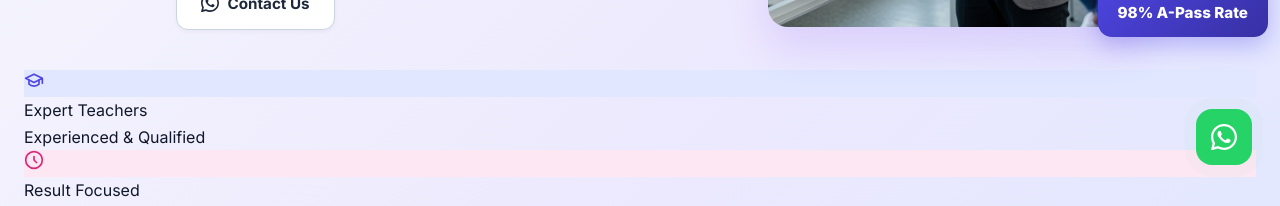
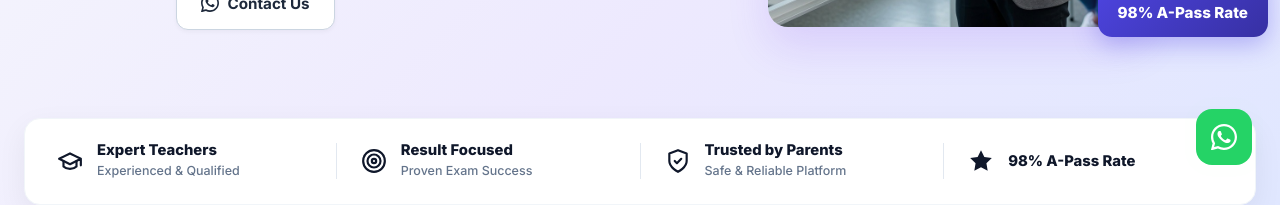
Before and after one commit to Thanuja47/MathSpark, a Next.js app: page / in a window 1280 px wide. Shown: the part 607-813 px from the top of the page. Built offline with nearby package versions, Linux system fonts and the light colour scheme; no server answers.

Commit message:
Replace broken trust bar with single clean white card container (tbar-*)

```diff
--- a/components/home/RedesignedHomepage.js
+++ b/components/home/RedesignedHomepage.js
@@ -177,53 +177,58 @@ export default function RedesignedHomepage() {
             </div>
           </div>
 
-          {/* ── Bottom Trust Bar ── */}
-          <div className="hero-trust-bar">
-            <div className="trust-bar-item">
-              <div className="trust-bar-icon" style={{background:'#e0e7ff'}}>
-                <svg width="20" height="20" viewBox="0 0 24 24" fill="none" stroke="#4f46e5" strokeWidth="2" strokeLinecap="round" strokeLinejoin="round">
-                  <path d="M22 10v6M2 10l10-5 10 5-10 5z"/><path d="M6 12v5c3 3 9 3 12 0v-5"/>
+          {/* ── Bottom Trust Bar Card ── */}
+          <div className="tbar-card-container">
+            {/* 1. Expert Teachers */}
+            <div className="tbar-item">
+              <svg className="tbar-icon text-indigo-600" width="26" height="26" viewBox="0 0 24 24" fill="none" stroke="currentColor" strokeWidth="2" strokeLinecap="round" strokeLinejoin="round">
+                <path d="M22 10v6M2 10l10-5 10 5-10 5z"/>
+                <path d="M6 12v5c3 3 9 3 12 0v-5"/>
               </svg>
-              </div>
               <div>
-                <div className="trust-bar-title">Expert Teachers</div>
-                <div className="trust-bar-sub">Experienced &amp; Qualified</div>
+                <div className="tbar-title">Expert Teachers</div>
+                <div className="tbar-sub">Experienced &amp; Qualified</div>
               </div>
             </div>
-            <div className="trust-bar-divider" />
-            <div className="trust-bar-item">
-              <div className="trust-bar-icon" style={{background:'#fce7f3'}}>
-                <svg width="20" height="20" viewBox="0 0 24 24" fill="none" stroke="#db2777" strokeWidth="2" strokeLinecap="round" strokeLinejoin="round">
-                  <circle cx="12" cy="12" r="10"/><path d="M12 8v4l3 3"/>
+
+            <div className="tbar-divider" />
+
+            {/* 2. Result Focused */}
+            <div className="tbar-item">
+              <svg className="tbar-icon text-pink-500" width="26" height="26" viewBox="0 0 24 24" fill="none" stroke="currentColor" strokeWidth="2" strokeLinecap="round" strokeLinejoin="round">
+                <circle cx="12" cy="12" r="10"/>
+                <circle cx="12" cy="12" r="6"/>
+                <circle cx="12" cy="12" r="2"/>
               </svg>
-              </div>
               <div>
-                <div className="trust-bar-title">Result Focused</div>
-                <div className="trust-bar-sub">Proven Exam Success</div>
+                <div className="tbar-title">Result Focused</div>
+                <div className="tbar-sub">Proven Exam Success</div>
               </div>
             </div>
-            <div className="trust-bar-divider" />
-            <div className="trust-bar-item">
-              <div className="trust-bar-icon" style={{background:'#dcfce7'}}>
-                <svg width="20" height="20" viewBox="0 0 24 24" fill="none" stroke="#16a34a" strokeWidth="2" strokeLinecap="round" strokeLinejoin="round">
+
+            <div className="tbar-divider" />
+
+            {/* 3. Trusted by Parents */}
+            <div className="tbar-item">
+              <svg className="tbar-icon text-blue-500" width="26" height="26" viewBox="0 0 24 24" fill="none" stroke="currentColor" strokeWidth="2" strokeLinecap="round" strokeLinejoin="round">
                 <path d="M12 22s8-4 8-10V5l-8-3-8 3v7c0 6 8 10 8 10z"/>
+                <polyline points="9 12 11 14 15 10"/>
               </svg>
-              </div>
               <div>
-                <div className="trust-bar-title">Trusted by Parents</div>
-                <div className="trust-bar-sub">Safe &amp; Reliable Platform</div>
+                <div className="tbar-title">Trusted by Parents</div>
+                <div className="tbar-sub">Safe &amp; Reliable Platform</div>
               </div>
             </div>
-            <div className="trust-bar-divider" />
-            <div className="trust-bar-item">
-              <div className="trust-bar-icon" style={{background:'#fef9c3'}}>
-                <svg width="20" height="20" viewBox="0 0 24 24" fill="none" stroke="#ca8a04" strokeWidth="2" strokeLinecap="round" strokeLinejoin="round">
+
+            <div className="tbar-divider" />
+
+            {/* 4. 98% A-Pass Rate (No subtitle) */}
+            <div className="tbar-item">
+              <svg className="tbar-icon text-amber-500" width="26" height="26" viewBox="0 0 24 24" fill="currentColor">
                 <polygon points="12 2 15.09 8.26 22 9.27 17 14.14 18.18 21.02 12 17.77 5.82 21.02 7 14.14 2 9.27 8.91 8.26 12 2"/>
               </svg>
-              </div>
               <div>
-                <div className="trust-bar-title">98% A-Pass Rate</div>
-                <div className="trust-bar-sub">Active Students</div>
+                <div className="tbar-title">98% A-Pass Rate</div>
               </div>
             </div>
           </div>
@@ -705,6 +710,56 @@ export default function RedesignedHomepage() {
           font-weight: 800;
         }
 
+        /* ── SINGLE WHITE TRUST BAR CARD (tbar-*) ── */
+        .tbar-card-container {
+          display: flex;
+          align-items: center;
+          justify-content: space-between;
+          background: #ffffff;
+          border-radius: 16px;
+          padding: 22px 32px;
+          margin-top: 48px;
+          box-shadow: 0 10px 30px rgba(0, 0, 0, 0.06);
+          border: 1px solid #f1f5f9;
+        }
+        .tbar-item {
+          display: flex;
+          align-items: center;
+          gap: 14px;
+          flex: 1;
+        }
+        .tbar-icon {
+          flex-shrink: 0;
+        }
+        .tbar-title {
+          font-size: 0.925rem;
+          font-weight: 800;
+          color: #0f172a;
+          line-height: 1.25;
+        }
+        .tbar-sub {
+          font-size: 0.78rem;
+          color: #64748b;
+          font-weight: 500;
+          margin-top: 2px;
+        }
+        .tbar-divider {
+          width: 1px;
+          height: 36px;
+          background: #e2e8f0;
+          margin: 0 24px;
+          flex-shrink: 0;
+        }
+        @media (max-width: 900px) {
+          .tbar-card-container {
+            flex-direction: column;
+            gap: 20px;
+            align-items: flex-start;
+            padding: 20px;
+          }
+          .tbar-divider { display: none; }
+        }
+
         /* Hero Image Container & AP.LK Animated Elements */
         .hero-image-card {
           position: relative;
```
Lines whose indentation alone changed are shown as unchanged.
